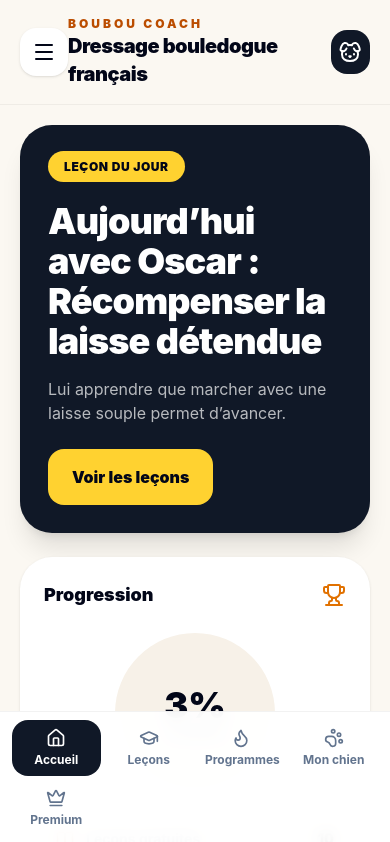
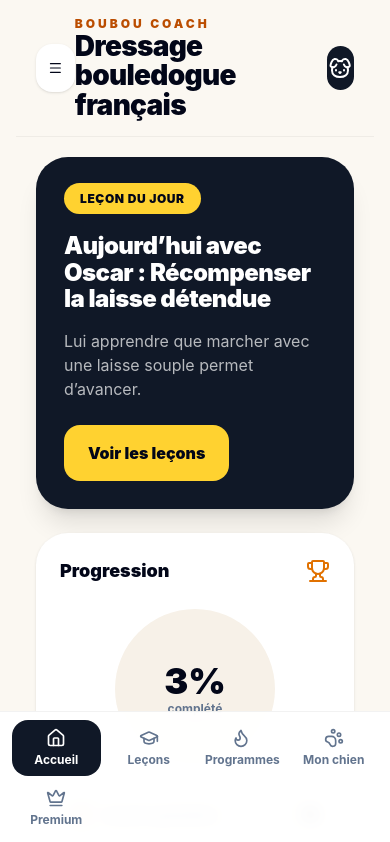
Before and after one commit to boubou-coach/boubou-coach, a React (Vite) app: page / in a window 390 px wide. Shown: the top 842 px of the page. Built offline with nearby package versions, Linux system fonts and the light colour scheme.

Commit message:
miseajour

```diff
--- a/src/App.tsx
+++ b/src/App.tsx
@@ -1573,9 +1573,9 @@ export default function App() {
   ];
 
   return (
-    <div className="min-h-screen bg-[#f7f1e8] text-slate-950">
+    <div className="app-shell min-h-screen bg-[#f7f1e8] text-slate-950">
       <div className="mx-auto flex min-h-screen max-w-7xl bg-[#fbf8f2] shadow-2xl lg:my-6 lg:min-h-[calc(100vh-3rem)] lg:overflow-hidden lg:rounded-[2rem]">
-        <aside className="hidden w-72 shrink-0 border-r border-black/5 bg-[#101827] p-6 text-white lg:block">
+      <aside className="desktop-sidebar hidden w-72 shrink-0 border-r border-black/5 bg-[#101827] p-6 text-white lg:block">
           <Brand />
           <div className="mt-10 space-y-2">
             {nav.map((item) => (
@@ -1603,7 +1603,7 @@ export default function App() {
           </div>
         </aside>
 
-        <main className="flex min-h-screen flex-1 flex-col lg:min-h-0">
+        <main className="main-content flex min-h-screen flex-1 flex-col lg:min-h-0">
           <header className="sticky top-0 z-20 flex items-center justify-between border-b border-black/5 bg-[#fbf8f2]/90 px-5 py-4 backdrop-blur lg:px-8">
             <button
               onClick={() => setMenuOpen(true)}
--- a/src/index.css
+++ b/src/index.css
@@ -5,3 +5,56 @@ body {
   font-family: Inter, sans-serif;
   background: #f7f1e8;
 }
+
+html,
+body,
+#root {
+  width: 100%;
+  min-width: 0;
+  overflow-x: hidden;
+}
+
+* {
+  box-sizing: border-box;
+}
+
+img,
+video,
+canvas,
+svg {
+  max-width: 100%;
+}
+
+@media (max-width: 768px) {
+  .app-shell {
+    width: 100%;
+    max-width: 100vw;
+    overflow-x: hidden;
+  }
+
+  .desktop-sidebar {
+    display: none;
+  }
+
+  .main-content {
+    width: 100%;
+    max-width: 100vw;
+    padding-left: 16px;
+    padding-right: 16px;
+  }
+
+  h1 {
+    font-size: 28px !important;
+    line-height: 1.05 !important;
+  }
+
+  h2 {
+    font-size: 24px !important;
+  }
+
+  .mobile-bottom-nav {
+    width: calc(100% - 24px);
+    left: 12px;
+    right: 12px;
+  }
+}
```
